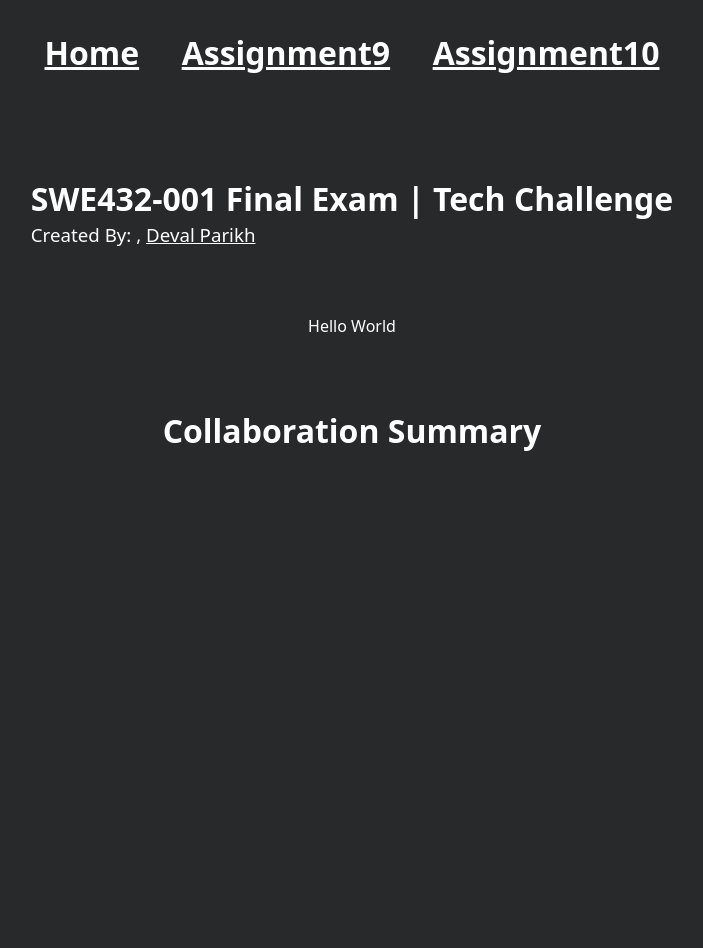
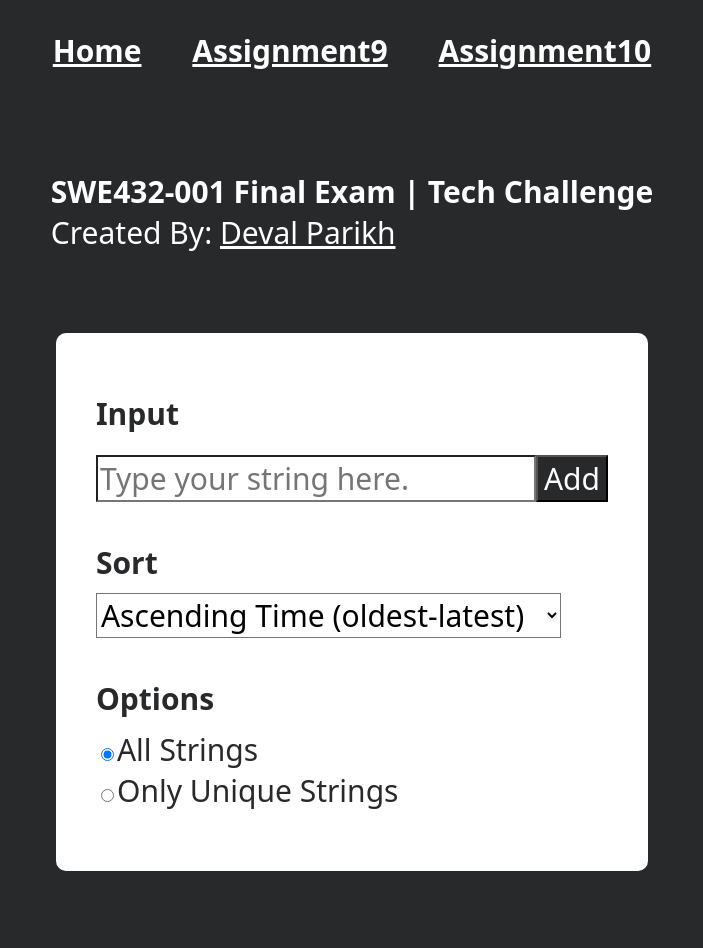
Before and after one commit to devalparikh/swe432_react_apps, a React (Create React App) app in the folder swe432_react_client/: page /final in a window 1280 px wide. Shown: the top 948 px of the page, without its empty margins (288-991 px from the left). Before the commit the page ends 800 px from the top, so only its background shows below. Built offline with nearby package versions, Linux system fonts and the light colour scheme; the HTML template or start-up script is replaced by a standard one.

Commit message:
deploy final exam

```diff
--- a/swe432_react_client/src/App.css
+++ b/swe432_react_client/src/App.css
@@ -62,3 +62,12 @@ h3 {
   margin: auto;
   margin-left: 40px;
 }
+
+.card {
+  background-color: white;
+  border-radius: 10px;
+  color: black;
+  padding: 40px;
+  justify-content: space-evenly;
+  font-size: 20px;
+}
--- a/swe432_react_client/src/components/final/Final.css
+++ b/swe432_react_client/src/components/final/Final.css
@@ -0,0 +1,29 @@
+* {
+    font-size: 30px;
+}
+
+.invert {
+    background-color: white;
+    color: #27292b;
+}
+
+.input-field {
+    margin-top: -10px;
+    margin-bottom: 20px;
+}
+
+.option-button {
+    border-style: none;
+    margin: 10px;
+    font-size: 25px;
+    padding: 20px;
+    border-radius: 30px;
+}
+
+.option-button:hover {
+    background-color: gray;
+}
+
+.error-text {
+    background-color: white;
+}
--- a/swe432_react_client/src/components/final/Final.tsx
+++ b/swe432_react_client/src/components/final/Final.tsx
@@ -1,11 +1,70 @@
-import React from 'react';
+import React, { useEffect } from 'react';
 import { useState } from 'react';
+import { Switch } from 'react-router-dom';
 import './Final.css';
 
 
 export function Final() {
-    const [currStr, setCurrStr] = useState("");
+    const [CurrentString, setCurrentString] = useState(""); // String the user is typing
+    const [EnteredStrings, setEnteredStrings] = useState([""]); // All of the added strings
+    const [DisplayStrings, setDisplayStrings] = useState([""]); // All strings specifically sorted
+    const [DisplayFinalStrings, setDisplayFinalStrings] = useState([""]);  // The final strings to display
 
+    const [Sort, setSort] = useState(0); // Which way to sort
+    const [Unique, setUnique] = useState(0); // Unique strings or not
+    const [InputError, setInputError] = useState(0); // Input Error state
+
+    // Add string to list of all strings - EnteredStrings
+    const addNewString = () => {
+        // Check for error - invalid string input
+        if(CurrentString.trim() === "") {
+            setInputError(1);
+        } else {
+            setInputError(0);
+        }
+        setEnteredStrings([...EnteredStrings, CurrentString]); // Append current string
+        setCurrentString(""); // Reset string input
+    }
+
+    // Determing sorting
+    useEffect(() => {
+
+        // Copy all strings list
+        let sortedStrings = [...EnteredStrings];
+
+        switch (Sort) {
+            case 0:
+                // ascending time
+                break;
+            case 1:
+                // descending time
+                sortedStrings = sortedStrings.reverse();
+                break;
+            case 2:
+                // ascending alphabetical
+                sortedStrings = sortedStrings.sort();
+                break;
+            case 3:
+                // descending alphabetical
+                sortedStrings = sortedStrings.sort().reverse();
+                break;
+        }
+
+        // Set sorted strings
+        setDisplayStrings(sortedStrings);
+
+    }, [EnteredStrings, Sort])
+
+    // Determine to show unique strings or all strings
+    useEffect(() => {
+        if (Unique) {
+            // Remove duplicate strings, remain sorted order
+            setDisplayFinalStrings(DisplayStrings.reduce((a: any, b: any) => { if (a.indexOf(b) < 0) a.push(b); return a; }, []));
+        } else {
+            // Bring back all strings sorted
+            setDisplayFinalStrings(DisplayStrings);
+        }
+    }, [DisplayStrings, Unique])
 
 
     return (
@@ -13,11 +72,9 @@ export function Final() {
             <div className="subsection">
                 <h1>
                     SWE432-001 Final Exam | Tech Challenge
-            </h1>
+                </h1>
                 <h3>
-                    Created By:
-
-                ,&nbsp;
+                    Created By:&nbsp;
                 <a href="https://mason.gmu.edu/~dparikh4/">
                         Deval Parikh
                 </a>
@@ -25,17 +82,66 @@ export function Final() {
             </div>
 
             <div className="subsection">
-                Hello World
+                <div className="card">
+                    <h1 className="invert">Input</h1>
+                    <input className="input-field" placeholder="Type your string here." value={CurrentString} onChange={(event) => { setCurrentString(event.target.value) }}></input>
+                    <button onClick={addNewString}>Add</button>
+                    {InputError ? <div className="error-text">Please enter a valid input</div> : <div></div>}
+
+
+                    <h1 className="invert">Sort</h1>
+                    <select className="input-field" value={Sort} onChange={(event) => setSort(parseInt(event.target.value))}>
+                        <option value={0}>Ascending Time (oldest-latest)</option>
+                        <option value={1}>Descending Time (latest-oldest)</option>
+                        <option value={2}>Ascending Alphabetical</option>
+                        <option value={3}>Descending Alphabetical</option>
+                    </select>
+
+                    <h1 className="invert">Options</h1>
+                    <form className="input-field">
+                        <label className="invert">
+                            <input name="uniqueRadio" type="radio" onClick={() => setUnique(0)} defaultChecked />
+                            All Strings
+                        </label>
+                        <br />
+                        <label className="invert">
+                            <input name="uniqueRadio" type="radio" onClick={() => setUnique(1)} />
+                            Only Unique Strings
+                        </label>
+                    </form>
+
+                </div>
+
             </div>
 
             <div className="subsection">
-                <h1>
-                    Collaboration Summary
-                </h1>
-                <h3>
-                    <div className=""></div>
-                </h3>
+                <h1>Entered Strings</h1>
+                <h3>Here you will find the collection<br /> of all strings the user has entered.</h3>
+                <div className="card">
+
+                    {
+                        // When no strings have been inputted yet
+                        DisplayFinalStrings.length === 1 && DisplayFinalStrings[0] === ""
+
+                            ?
+
+                            <div className="invert">No inputted strings yet.</div>
+
+                            :
+
+                            // Display all strings sorted and with options
+                            DisplayFinalStrings.map((cur_str, index) => {
+                                return (<div key={index} className="invert">{cur_str}</div>);
+                            })
+                    }
+
+                </div>
             </div>
-        </div>
+
+            <div className="subsection">
+
+            </div>
+
+        </div >
     );
 }
--- a/swe432_react_client/src/components/pre-final/PreFinal.css
+++ b/swe432_react_client/src/components/pre-final/PreFinal.css
@@ -2,15 +2,6 @@
     display: flex;
     flex-wrap: wrap;
     margin: 10px;
-}
-
-.card {
-    background-color: white;
-    border-radius: 10px;
-    color: black;
-    padding: 40px;
-    justify-content: space-evenly;
-    font-size: 20px;
 }
 
 .input-field {
```
